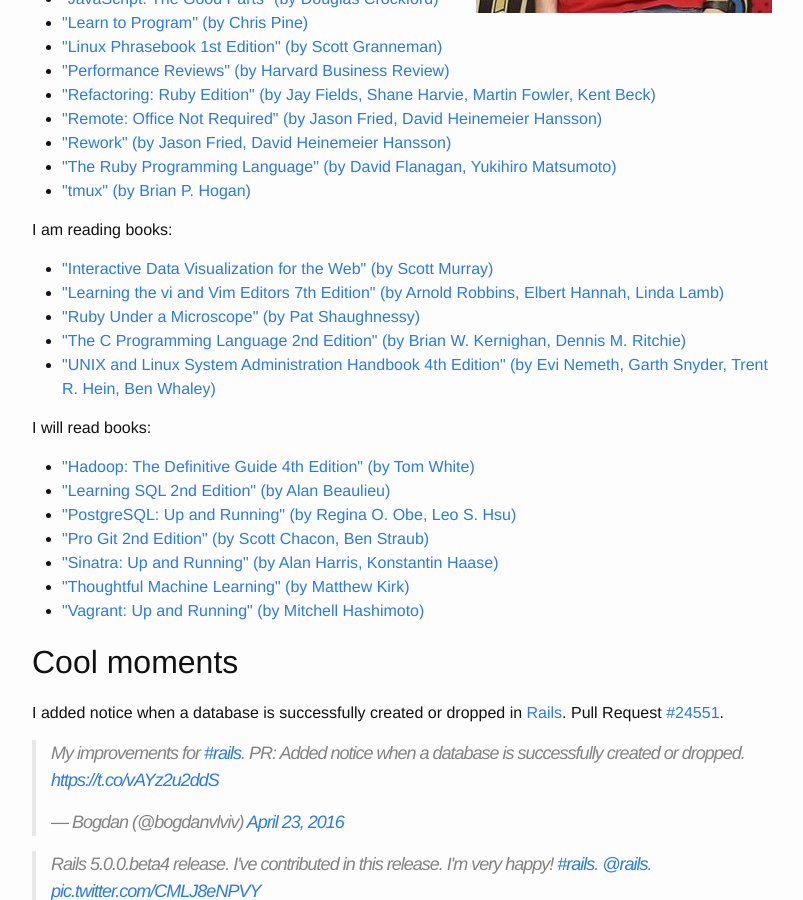
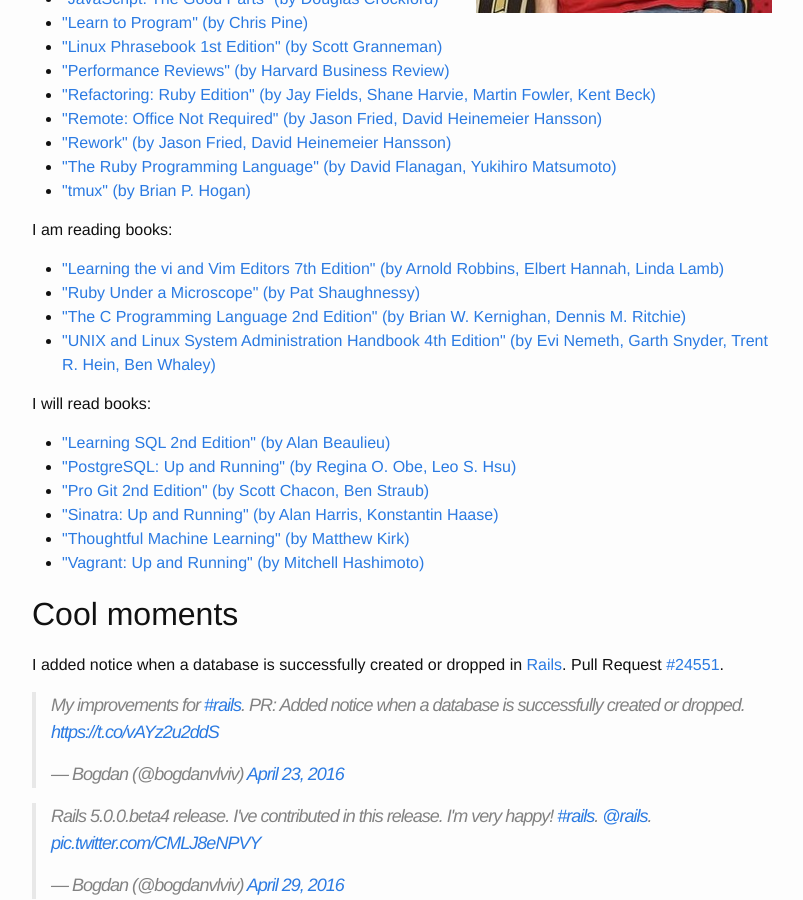
Before and after one commit to crowdpro3/bogdanvlviv.github.io, a Jekyll site: the page built from about.html, in a window 1280 px wide and 900 px high, scrolled down 515 px. Shown: the whole window, without its empty margins (238-1041 px from the left). Built offline with Jekyll 4.4.1, drawn with Linux system fonts in a browser that asks for light colours; comment, search, counter and statistics services are not loaded.

Commit message:
Refresh books that i'm reading

```diff
--- a/about.html
+++ b/about.html
@@ -99,11 +99,6 @@
 </p>
 <ul>
   <li>
-    <a href="http://shop.oreilly.com/product/0636920026938.do" target="_blank">
-      "Interactive Data Visualization for the Web" (by Scott Murray)
-    </a>
-  </li>
-  <li>
     <a href="http://shop.oreilly.com/product/9780596529833.do" target="_blank">
       "Learning the vi and Vim Editors 7th Edition" (by Arnold Robbins, Elbert Hannah, Linda Lamb)
     </a>
@@ -129,11 +124,6 @@
   I will read books:
 </p>
 <ul>
-  <li>
-    <a href="http://shop.oreilly.com/product/0636920033448.do" target="_blank">
-      "Hadoop: The Definitive Guide 4th Edition" (by Tom White)
-    </a>
-  </li>
   <li>
     <a href="http://shop.oreilly.com/product/9780596520847.do" target="_blank">
       "Learning SQL 2nd Edition" (by Alan Beaulieu)
```
